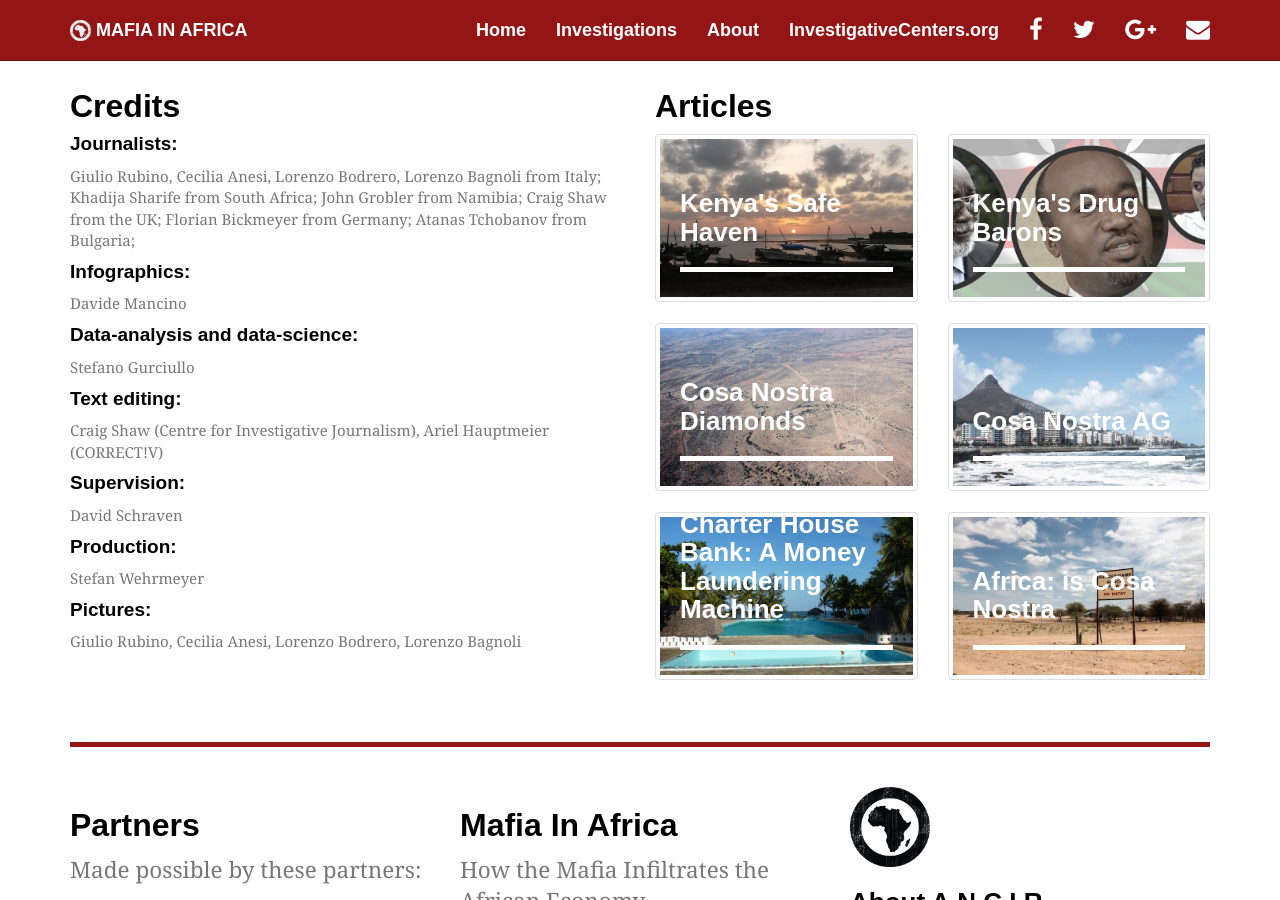
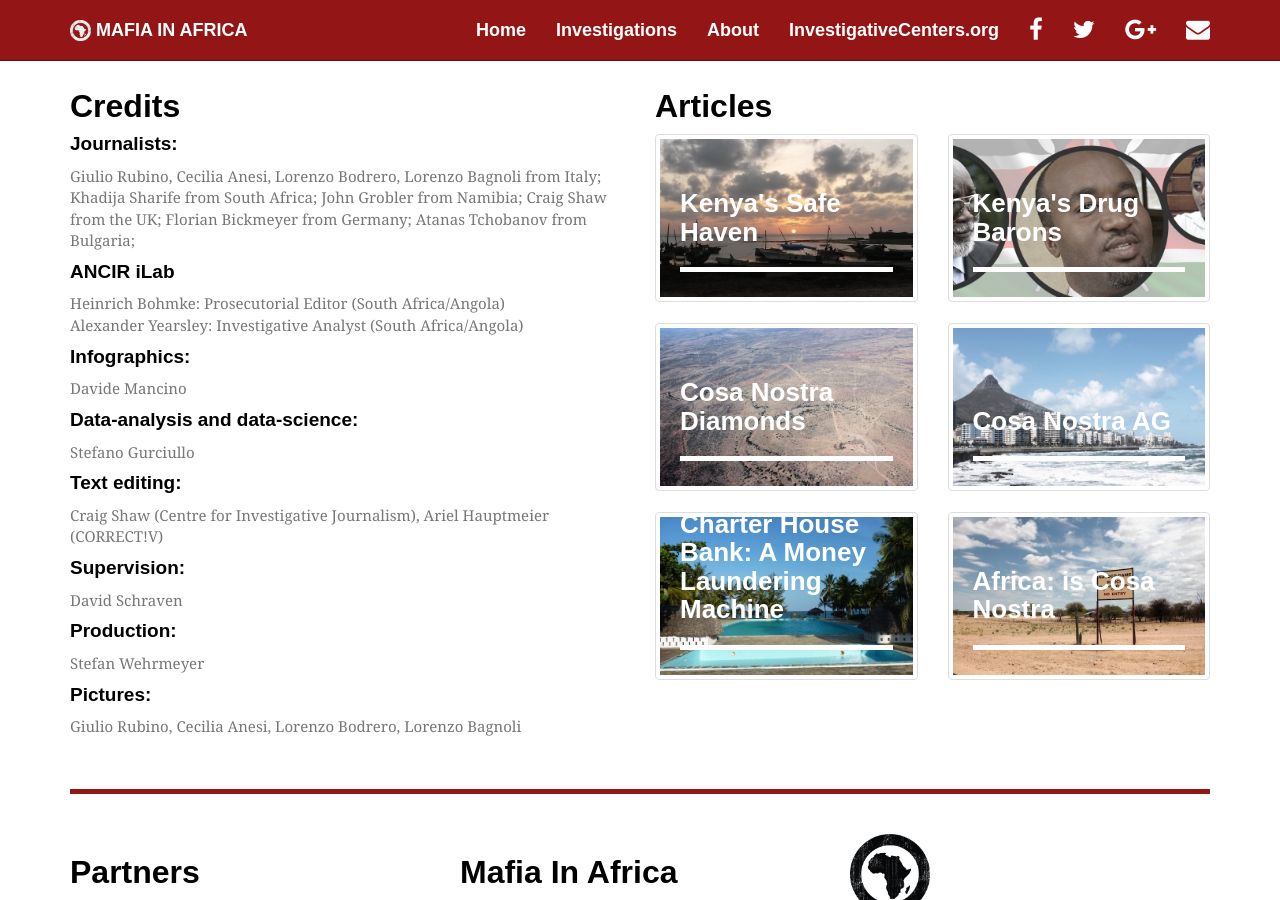
Before and after one commit to ANCIR/MafiaInAfrica, a Jekyll site: the page built from index.html, in a window 1280 px wide and 900 px high, scrolled down 1309 px. Built offline with Jekyll 4.4.1, drawn with Linux system fonts in a browser that asks for light colours; nearby versions of some CDN libraries; some web fonts are replaced.

Commit message:
Update iLab.

```diff
--- a/index.html
+++ b/index.html
@@ -54,6 +54,9 @@ masthead_pic: /img/masthead.png
         <h2>Credits</h2>
         <h4>Journalists:</h4>
         <p>Giulio Rubino, Cecilia Anesi, Lorenzo Bodrero, Lorenzo Bagnoli from Italy; Khadija Sharife from South Africa; John Grobler from Namibia; Craig Shaw from the UK; Florian Bickmeyer from Germany; Atanas Tchobanov from Bulgaria;</p>
+        <h4>ANCIR iLab</h4>
+        <p>Heinrich Bohmke: Prosecutorial Editor (South Africa/Angola)<br/>
+        Alexander Yearsley: Investigative Analyst (South Africa/Angola)</p>
         <h4>Infographics:</h4>
         <p>Davide Mancino</p>
         <h4>Data-analysis and data-science:</h4>
```
